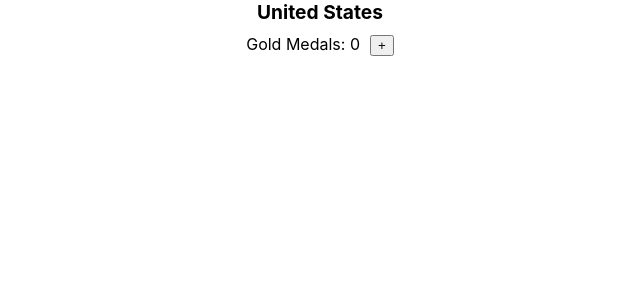
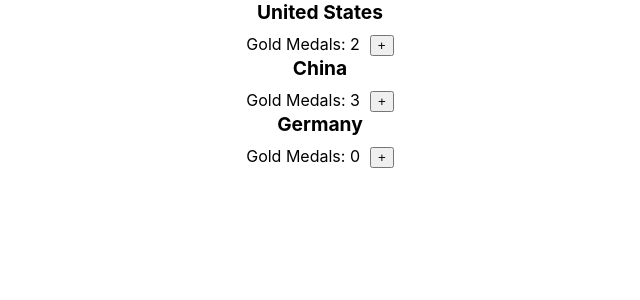
Before and after one commit to CarmenRodo/react-basic-concepts, a React (Create React App) app: page / in a window 1280 px wide. Shown: the top 300 px of the page, without its empty margins (320-960 px from the left). Built offline with nearby package versions, Linux system fonts and the light colour scheme.

Commit message:
Country Displayed working but increment gold does not

```diff
--- a/src/App.js
+++ b/src/App.js
@@ -7,10 +7,28 @@
 
 
 class App extends Component {
+  state = {
+    countries: [
+      { id: 1, name: 'United States', gold: 2 },
+      { id: 2, name: 'China', gold: 3 },
+      { id: 3, name: 'Germany', gold: 0 },
+    ]
+  }
+  IncrementGold = (countryId) => {
+
+    console.log(`IncrementGold: ${countryId}` );
+  }
   render() {
     return (
       <div className="App">
-        <Country />
+        { this.state.countries.map( country =>
+        <Country
+        key={ country.id}
+        id={ country.id }
+        onIncremnt={ this.IncrementGold}
+        name={country.name}
+        gold={ country.gold}
+         />)}
       </div>
      );
   }
--- a/src/components/Country.jsx
+++ b/src/components/Country.jsx
@@ -2,8 +2,8 @@
 
 class Country extends Component {
     state = {
-        name: "United States",
-        gold: 0
+        name: this.props.name,
+        gold: this.props.gold,
     }
     handleIncrement = () => {
         this.setState(
@@ -11,11 +11,12 @@
         );
     }
     render(){
+        console.log(this.props);
         return (
             <div>
                 <div className="CountryName" > {this.state.name}</div>
                 <div>Gold Medals: {this.state.gold}
-                <button variant="contained" className="incrementButton" onClick={ this.handleIncrement}> + </button>
+                <button variant="contained" className="incrementButton" onClick={ () => this.props.onIncremnt(this.props.id)}> + </button>
                 </div>
             </div>
         )
```
